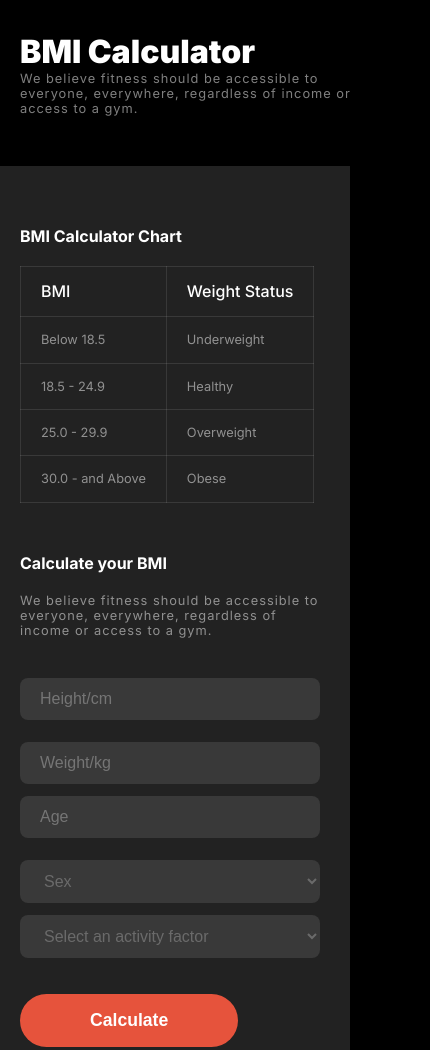
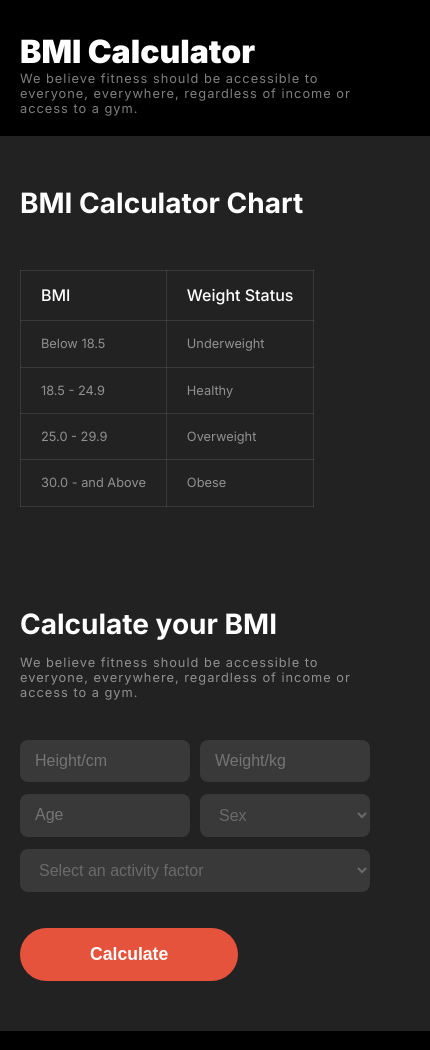
Before and after one commit to arman4hossain/B10A2-versatile-ui-main, a plain HTML site: page index.html in a window 390 px wide. Shown: the part 3760-4810 px from the top of the page, 430 px wide, since content can reach past the window. Drawn offline with Linux system fonts and the light colour scheme; a web font is replaced by a local one.

Commit message:
fix-bmi-responsivenes

```diff
--- a/style.css
+++ b/style.css
@@ -446,7 +446,7 @@ main p {
 .calculate {
     margin: 50px 0px;
     width: 100%;
-    max-width: 577px;
+    max-width: 600px;
 }
 
 .calculate h3 {
@@ -458,6 +458,7 @@ main p {
 }
 
 .form-row form {
+    width: 100%;
     display: grid;
     grid-template-columns: 1fr 1fr;
     gap: 10px;
@@ -472,6 +473,7 @@ main p {
     border: 0px;
     border-radius: 8px;
     padding: 12px 20px;
+
 }
 
 .calculate form option {
@@ -881,40 +883,47 @@ footer {
 
     .bmi-calculator {
         margin: 0px -20px;
-        width: 100%;
     }
 
     .bmi-head {
-        margin: 0px 20px;
-        width: 353px;
-        margin-bottom: 50px;
+        margin: 20px;
+        width: 350px;
     }
 
     .bmi-main {
-        padding: 10px 20px;
+        width: 100%;
         grid-template-columns: 1fr;
-    }
-
-    .bmi-main h3 {
-        font-size: 1rem;
-        margin-bottom: 20px;
+        padding: 0px 20px;
     }
 
     .bmi-chart {
         width: 100%;
-        margin-bottom: 0px;
     }
 
     .calculate {
-        margin: 50px 0px;
         width: 100%;
-        max-width: 300px;
+        max-width: 350px;
     }
 
-    .form-row form {
-        grid-template-columns: 1fr;
+    .calculate h3,
+    .calculate p {
+        width: 350px;
     }
 
+    .calculate form>input,
+    .calculate form>select {
+        padding: 12px 15px;
+        max-width: 140px;
+
+    }
+
+    #gender {
+        max-width: 180px;
+    }
+
+    #Activity-factor {
+        max-width: 450px;
+    }
 
     /* Our Team Section */
     .our-team {
```
